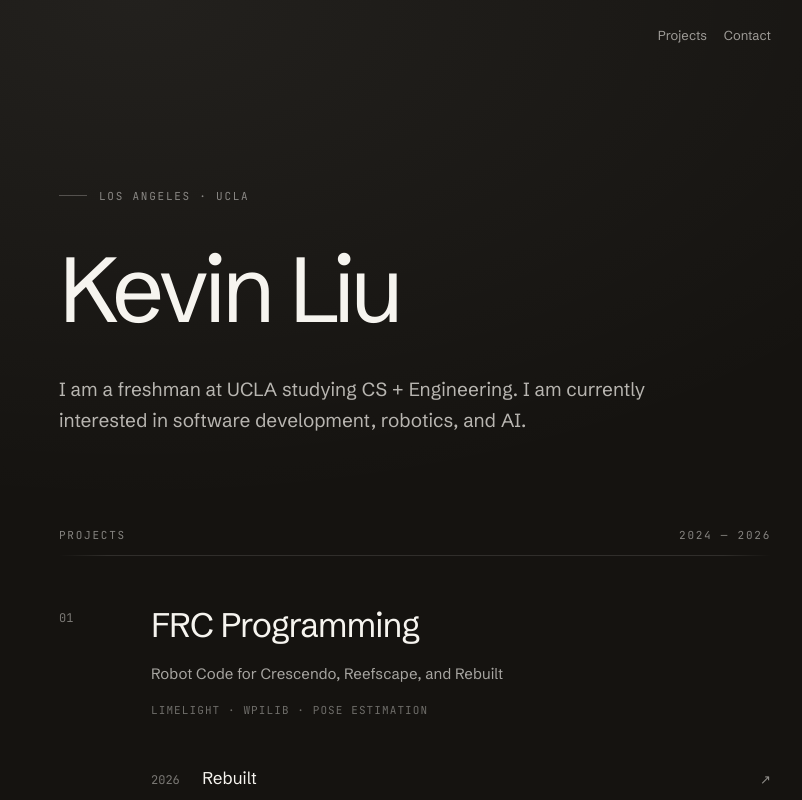
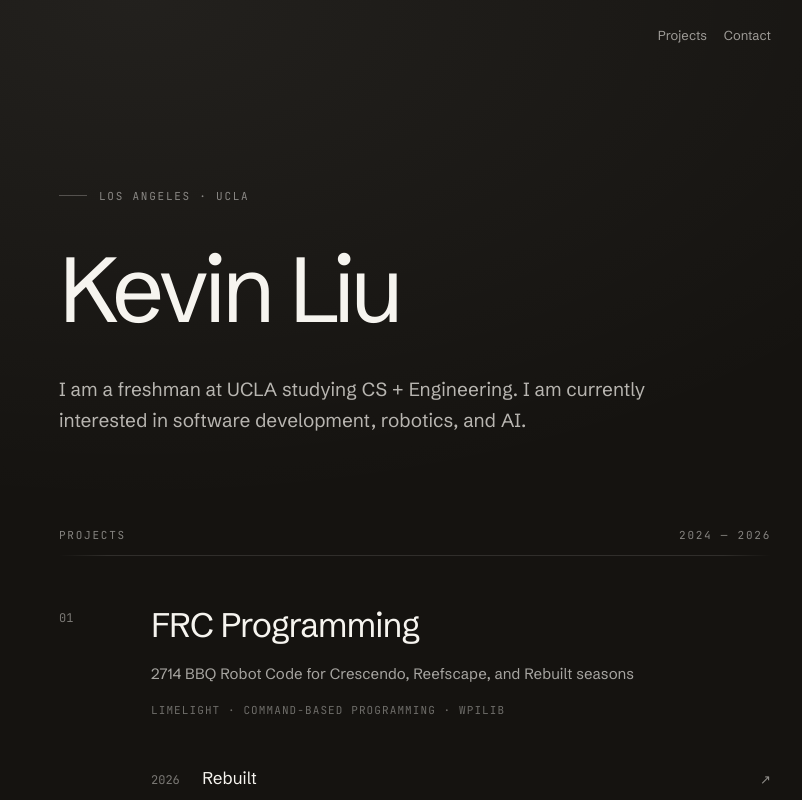
Before and after one commit to kvine11/kvine-liu.com, a React (Vite) app: page / in a window 1280 px wide. Shown: the top 800 px of the page, without its empty margins (225-1027 px from the left). Built offline with nearby package versions, Linux system fonts and the light colour scheme.

Commit message:
description update

```diff
--- a/src/data/site.js
+++ b/src/data/site.js
@@ -13,8 +13,8 @@ export const projects = [
   {
     number: "01",
     title: "FRC Programming",
-    description: "Robot Code for Crescendo, Reefscape, and Rebuilt",
-    tags: ["Limelight", "WPILib", "Pose Estimation"],
+    description: "2714 BBQ Robot Code for Crescendo, Reefscape, and Rebuilt seasons",
+    tags: ["Limelight", "Command-Based Programming", "WPILib"],
     links: [
       {
         year: "2026",
```
